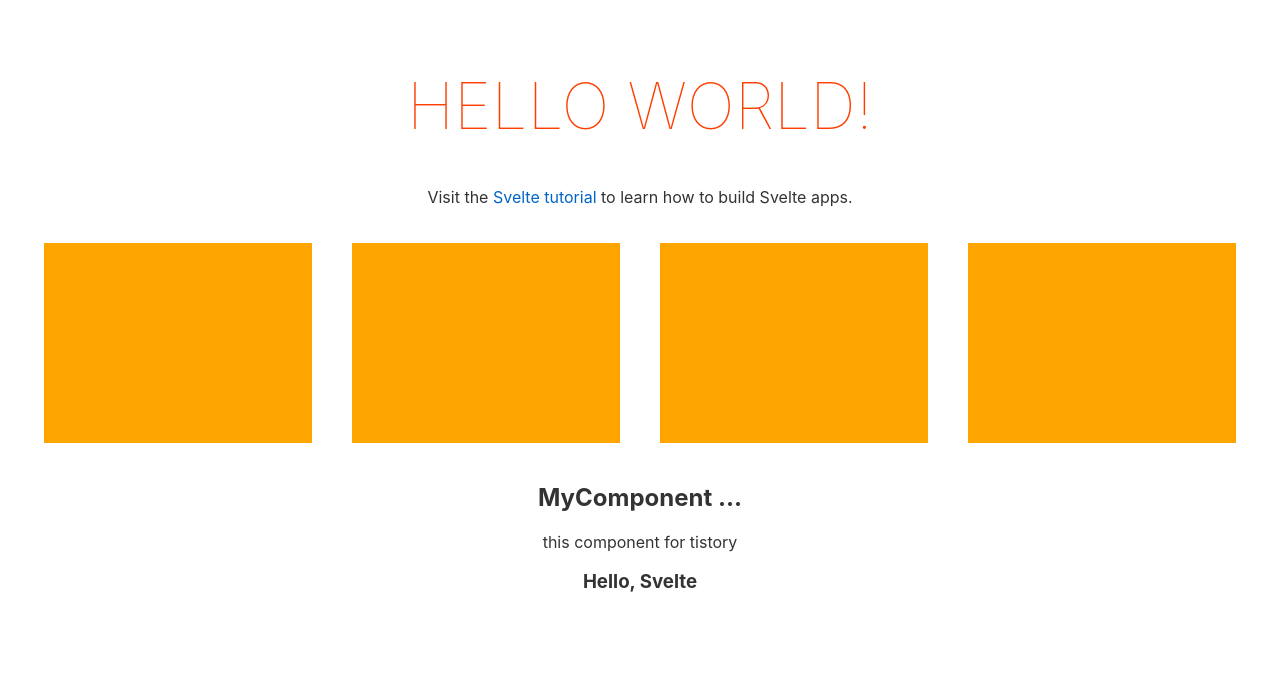
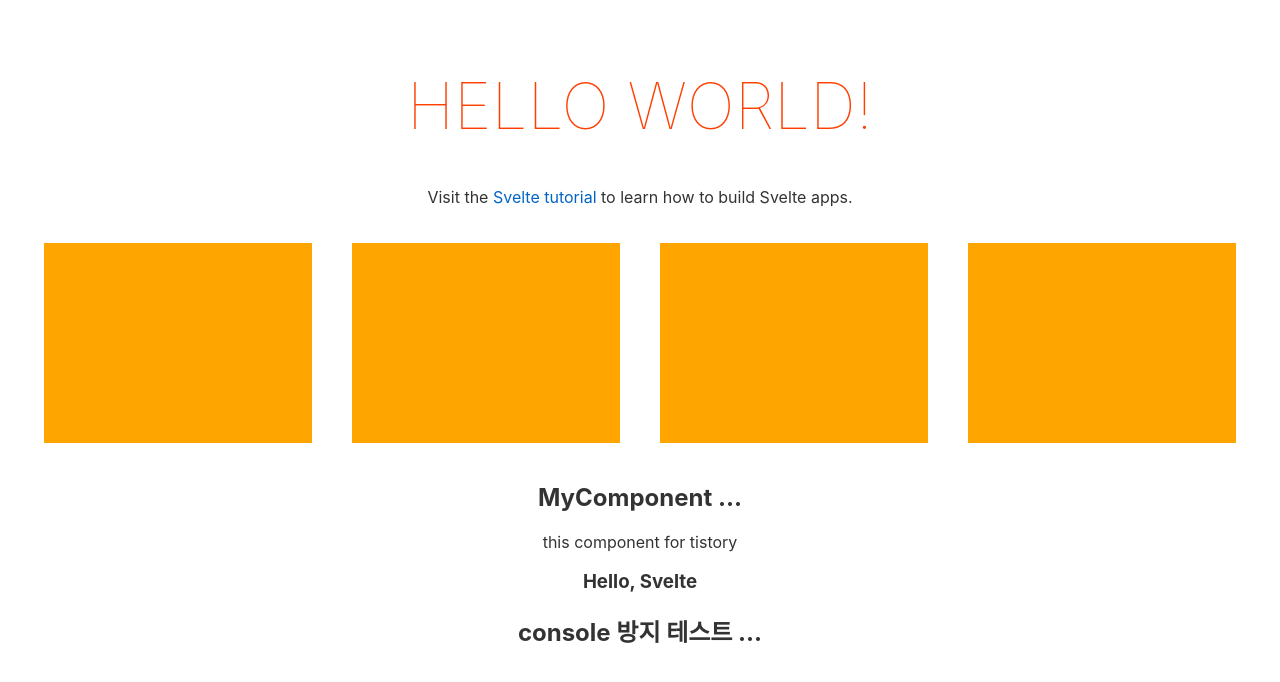
Before and after one commit to jhhj424/first-svelte-app, a Svelte app: page / in a window 1280 px wide. Shown: the top 682 px of the page. Built offline with nearby package versions, Linux system fonts and the light colour scheme.

Commit message:
feat: production 모드시 콘솔 출력 방지

```diff
--- a/package.json
+++ b/package.json
@@ -11,6 +11,7 @@
     "@rollup/plugin-alias": "^3.1.9",
     "@rollup/plugin-commonjs": "^17.0.0",
     "@rollup/plugin-node-resolve": "^11.0.0",
+    "@rollup/plugin-strip": "^2.1.0",
     "autoprefixer": "^10.4.2",
     "node-sass": "^7.0.1",
     "postcss": "^8.4.6",
--- a/rollup.config.js
+++ b/rollup.config.js
@@ -7,6 +7,7 @@ import css from 'rollup-plugin-css-only';
 import { sveltePreprocess } from 'svelte-preprocess/dist/autoProcess';
 import alias from '@rollup/plugin-alias';
 import path from 'path';
+import strip from '@rollup/plugin-strip';
 
 const production = !process.env.ROLLUP_WATCH;
 
@@ -40,6 +41,11 @@ export default {
 		file: 'public/build/bundle.js'
 	},
 	plugins: [
+		// production 일때만 strip 적용
+        production && strip({
+            include: '**/*.(svelte|js)', // svelte, js로 끝나는 확장자에 적용, 기본 값: '**/*.js'
+            functions: ['console.*'] // 적용 될 함수 설정, 기본 값: ['console.*', 'assert.*']
+        }),
 		alias({
             entries: [
                 {
--- a/src/App.svelte
+++ b/src/App.svelte
@@ -1,6 +1,8 @@
 <script>
 	export let name;
 	import MyComponent from '~/MyComponent.svelte';
+	console.log('console 1 ...');
+	console.log('console 2 ...');
 </script>
 
 <main>
@@ -13,6 +15,7 @@
         <div class="box" />
     </div>
 	<MyComponent />
+	<h2>console 방지 테스트 ...</h2>
 </main>
 
 <style lang="scss">
```
Also changed, not shown: 1 other file (tests, documents, lock files or other folders).
